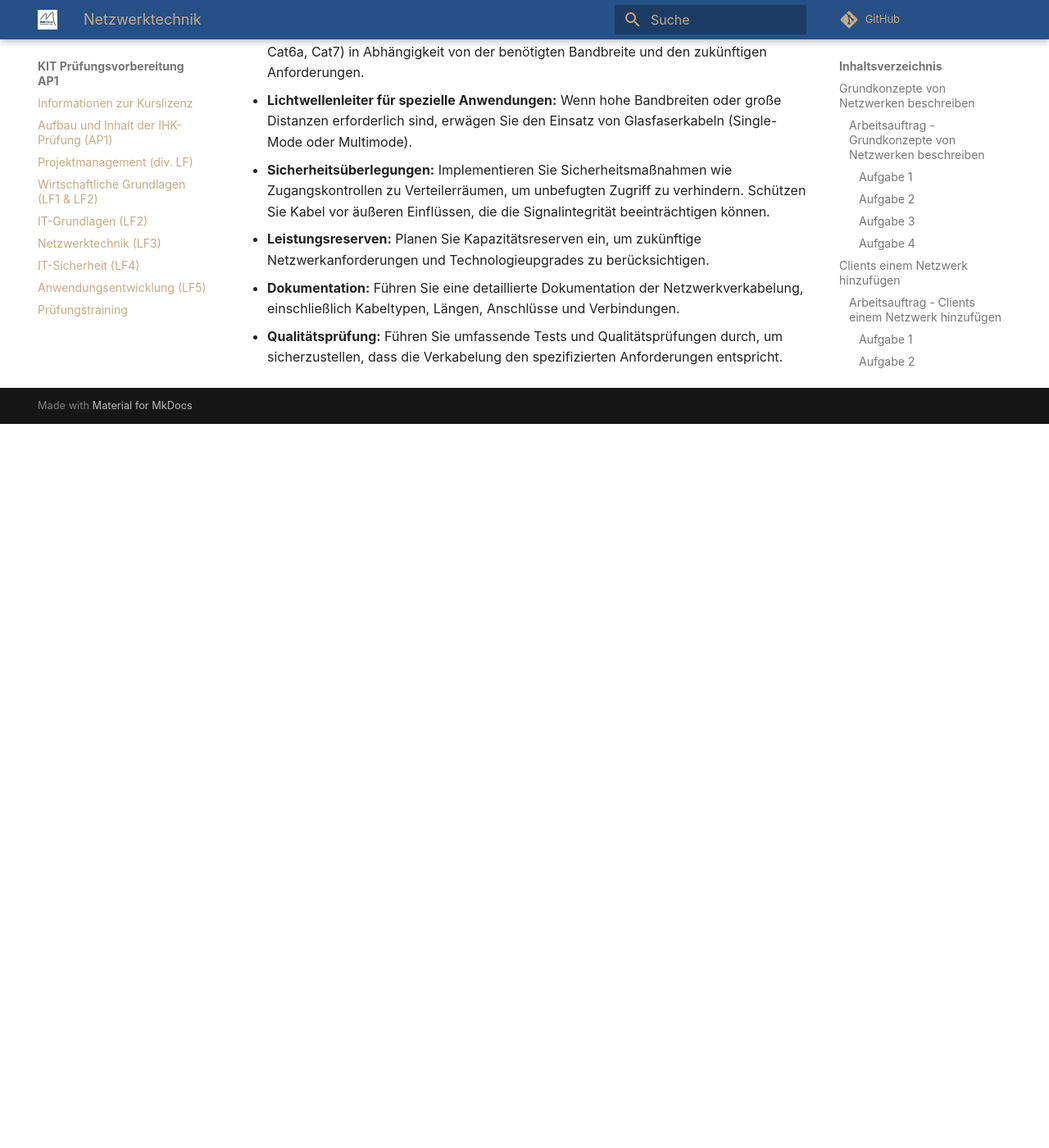
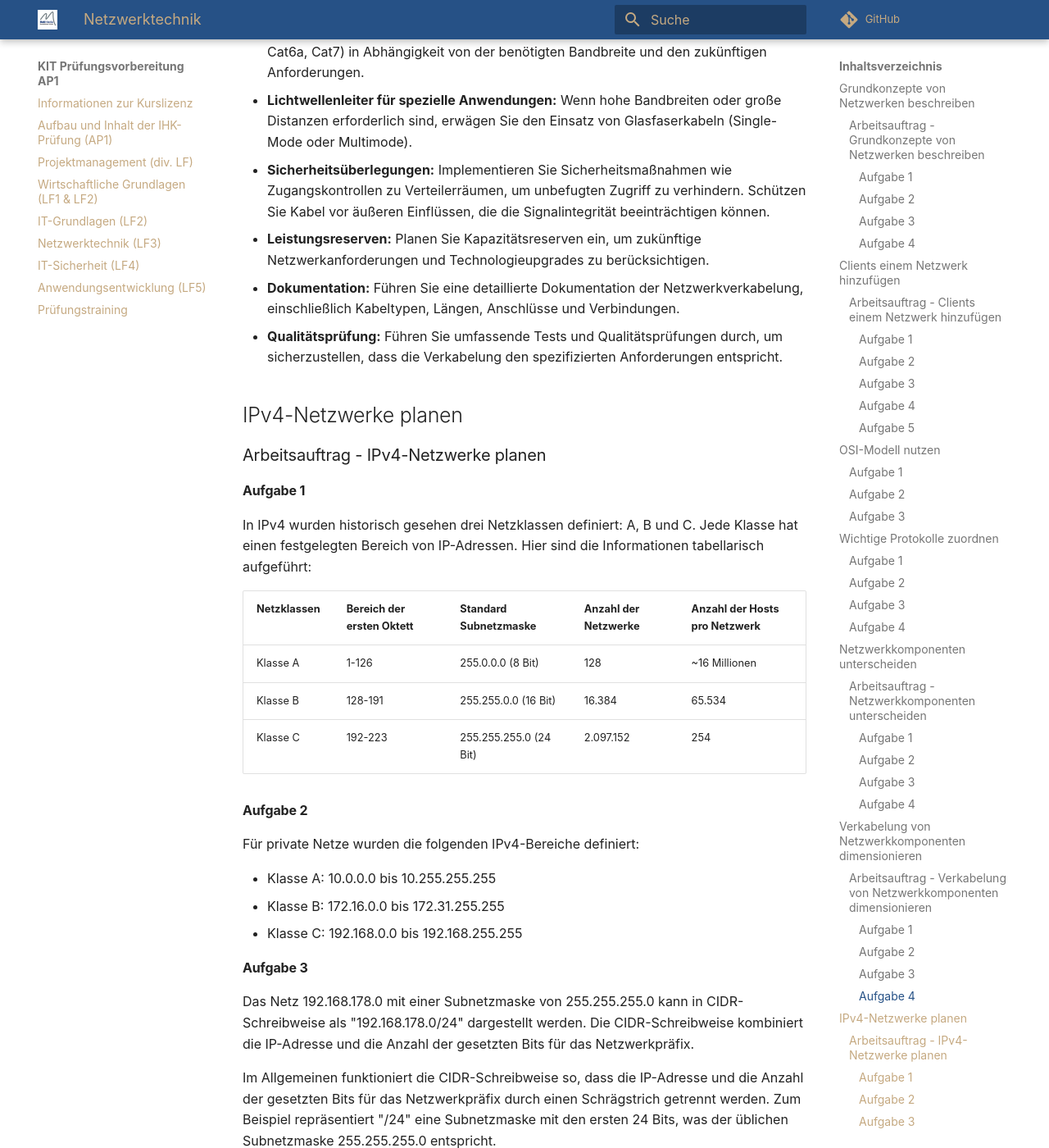
Before and after one commit to herr-nm/MMBbS_KIT_PVAP1, an MkDocs documentation site: the page built from docs/loesungen/04_netzwerktechnik_loesungen.md, in a window 1280 px wide and 1400 px high, scrolled down 20426 px. Shown: the whole window at 82% size. Built offline with MkDocs 1.6.1 and Material for MkDocs 9.7.7, drawn with Linux system fonts in a browser that asks for light colours; comment, search, counter and statistics services are not loaded; before the commit the page ends 20943 px from its top, so only the background shows below that; some of the changed text lies outside the part shown.

Commit message:
Anlage zur SchueBe

```diff
--- a/docs/loesungen/04_netzwerktechnik_loesungen.md
+++ b/docs/loesungen/04_netzwerktechnik_loesungen.md
@@ -449,3 +449,36 @@ Hier ist eine tabellarische Gegenüberstellung von Kupferkabeln (UTP) und Lichtw
 - **Leistungsreserven:** Planen Sie Kapazitätsreserven ein, um zukünftige Netzwerkanforderungen und Technologieupgrades zu berücksichtigen.
 - **Dokumentation:** Führen Sie eine detaillierte Dokumentation der Netzwerkverkabelung, einschließlich Kabeltypen, Längen, Anschlüsse und Verbindungen.
 - **Qualitätsprüfung:** Führen Sie umfassende Tests und Qualitätsprüfungen durch, um sicherzustellen, dass die Verkabelung den spezifizierten Anforderungen entspricht.
+
+## IPv4-Netzwerke planen
+
+### Arbeitsauftrag - IPv4-Netzwerke planen
+
+#### Aufgabe 1
+
+In IPv4 wurden historisch gesehen drei Netzklassen definiert: A, B und C. Jede Klasse hat einen festgelegten Bereich von IP-Adressen. Hier sind die Informationen tabellarisch aufgeführt:
+
+| Netzklassen | Bereich der ersten Oktett | Standard Subnetzmaske       | Anzahl der Netzwerke | Anzahl der Hosts pro Netzwerk |
+|--------------|---------------------------|-----------------------------|----------------------|-------------------------------|
+| Klasse A      | 1-126                     | 255.0.0.0 (8 Bit)           | 128                  | ~16 Millionen                |
+| Klasse B      | 128-191                   | 255.255.0.0 (16 Bit)        | 16.384               | 65.534                      |
+| Klasse C      | 192-223                   | 255.255.255.0 (24 Bit)      | 2.097.152            | 254                         |
+
+#### Aufgabe 2
+
+Für private Netze wurden die folgenden IPv4-Bereiche definiert:
+
+- Klasse A: 10.0.0.0 bis 10.255.255.255
+- Klasse B: 172.16.0.0 bis 172.31.255.255
+- Klasse C: 192.168.0.0 bis 192.168.255.255
+
+#### Aufgabe 3
+
+Das Netz 192.168.178.0 mit einer Subnetzmaske von 255.255.255.0 kann in CIDR-Schreibweise als "192.168.178.0/24" dargestellt werden. Die CIDR-Schreibweise kombiniert die IP-Adresse und die Anzahl der gesetzten Bits für das Netzwerkpräfix.
+
+Im Allgemeinen funktioniert die CIDR-Schreibweise so, dass die IP-Adresse und die Anzahl der gesetzten Bits für das Netzwerkpräfix durch einen Schrägstrich getrennt werden. Zum Beispiel repräsentiert "/24" eine Subnetzmaske mit den ersten 24 Bits, was der üblichen Subnetzmaske 255.255.255.0 entspricht.
+
+#### Aufgabe 4
+Subnetting ist ein Konzept in Computernetzwerken, bei dem ein großes IP-Netzwerk in kleinere, logische Subnetze aufgeteilt wird. Dies ermöglicht eine effizientere Nutzung von IP-Adressen und verbessert die Netzwerkleistung und Sicherheit. Durch Subnetting können Organisationen ihre IP-Adressen besser organisieren und den Datenverkehr innerhalb ihres Netzwerks effektiver steuern.
+
+Bei Subnetting wird die Subnetzmaske eines Netzwerks verfeinert, indem Bits aus dem Host-Teil der Adresse in den Netzwerk-Teil verschoben werden. Dies führt zu kleineren, logischen Subnetzen mit jeweils einer begrenzten Anzahl von Hosts. Subnetting ist besonders nützlich in großen Netzwerken, in denen die Aufteilung in Subnetze die Verwaltung und den Datenverkehr optimiert.
```
Also changed, not shown: docs/04_netzwerktechnik.md (+14 -1 lines).
